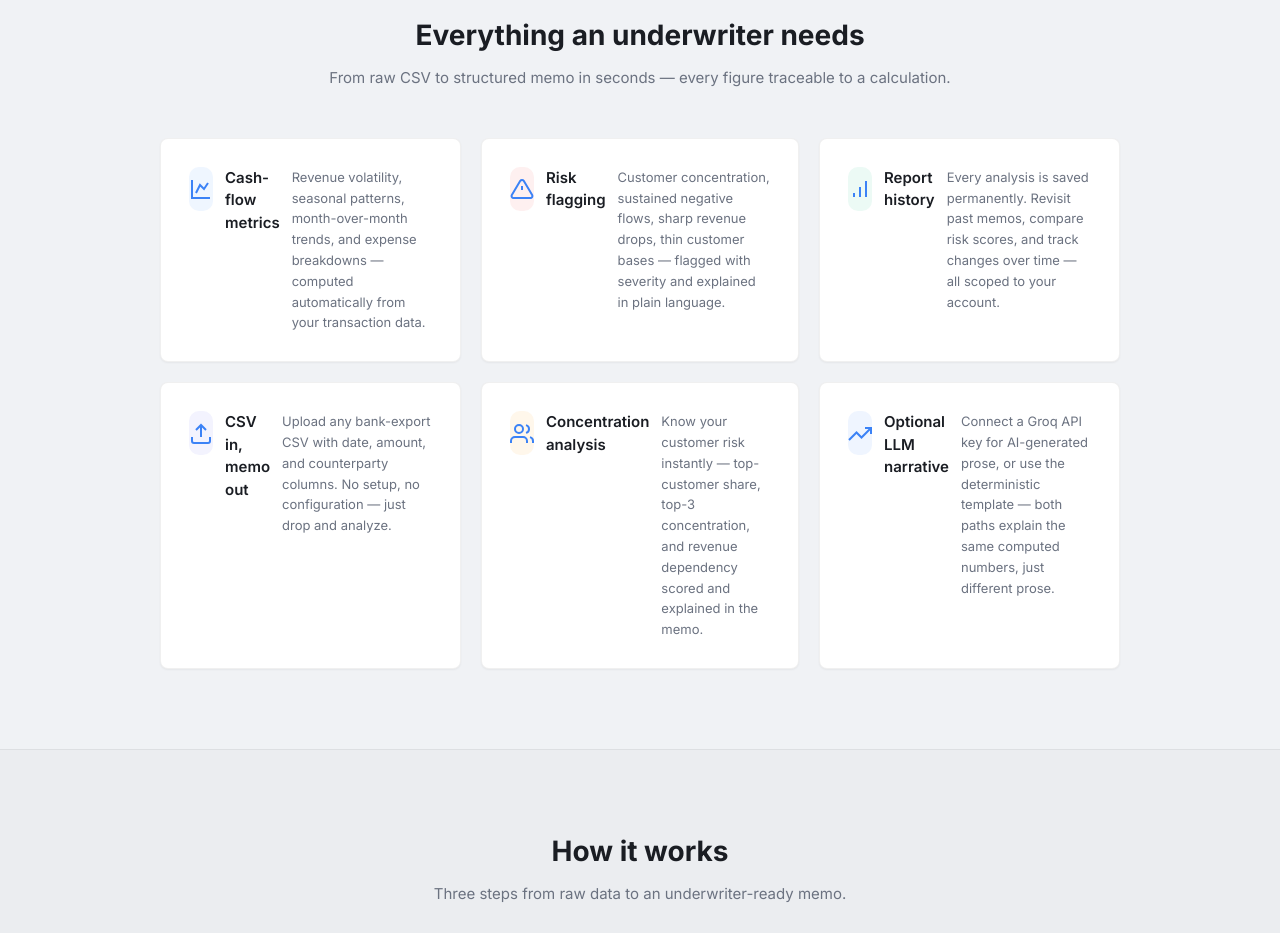
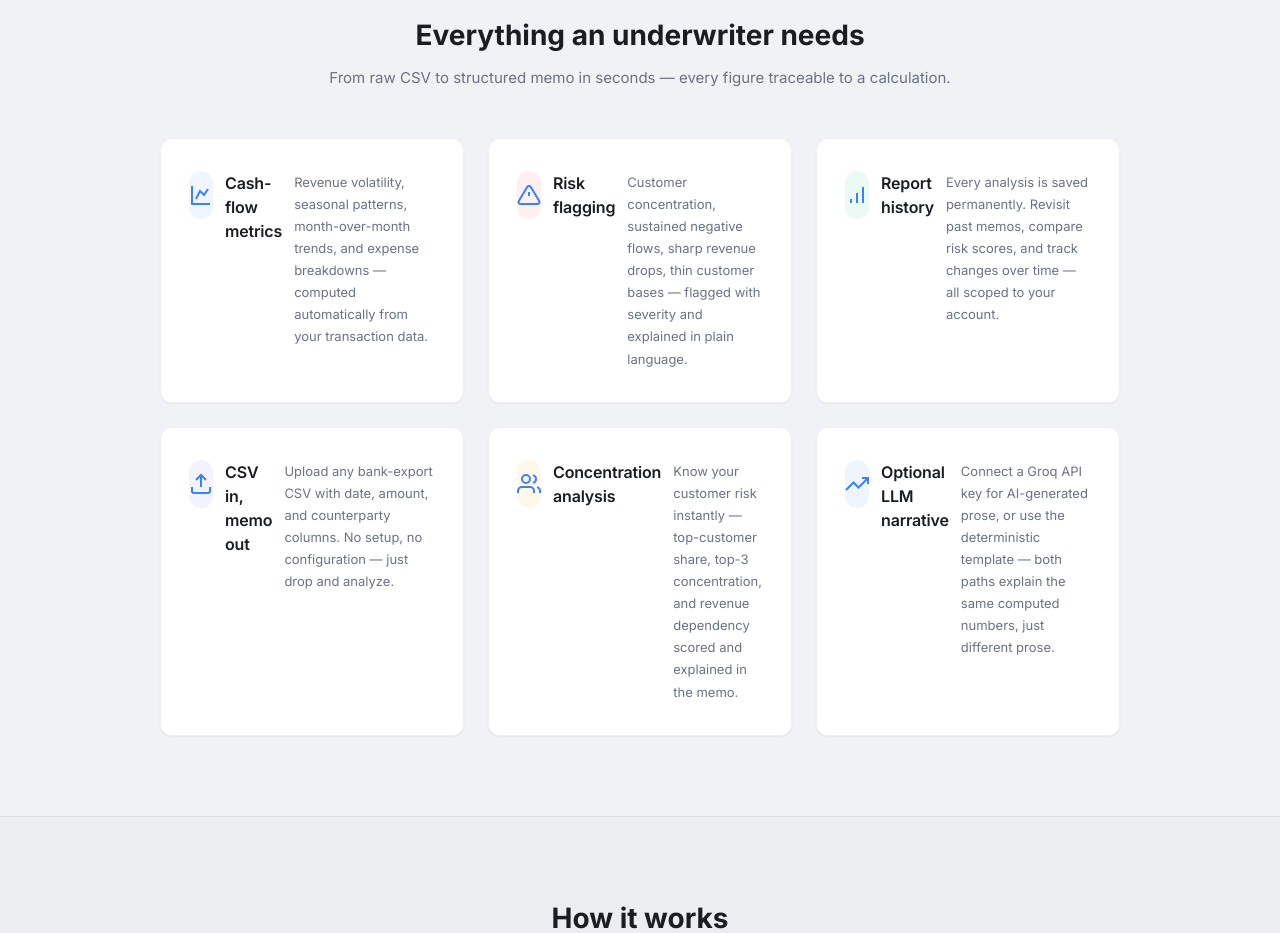
Before and after one commit to NehaKhann/sme-cashflow-explainer, a React (Vite) app in the folder frontend/: page / in a window 1280 px wide. Shown: the part 620-1553 px from the top of the page. Built offline with nearby package versions, Linux system fonts and the light colour scheme; no server answers.

Commit message:
Enhance feature cards styling with gradient accent bar, larger icons, deeper hover lift, and improved spacing

```diff
--- a/frontend/src/App.css
+++ b/frontend/src/App.css
@@ -1340,41 +1340,66 @@ body {
 .features-grid {
   display: grid;
   grid-template-columns: repeat(3, 1fr);
-  gap: 20px;
+  gap: 24px;
 }
 
 .landing .feature-card {
   background: #fff;
   border: 1px solid rgba(0,0,0,0.06);
-  border-radius: var(--radius);
-  padding: 28px;
-  transition: all var(--transition);
-}
+  border-radius: 12px;
+  padding: 32px 28px;
+  transition: all 0.25s ease;
+  position: relative;
+  overflow: hidden;
+}
+
+.landing .feature-card::before {
+  content: "";
+  position: absolute;
+  top: 0;
+  left: 0;
+  right: 0;
+  height: 3px;
+  background: linear-gradient(90deg, var(--primary), var(--accent));
+  opacity: 0;
+  transition: opacity 0.25s ease;
+}
+
+.landing .feature-card:hover::before {
+  opacity: 1;
+}
+
 .landing .feature-card:hover {
-  background: rgba(0,0,0,0.02);
-  border-color: rgba(0,0,0,0.1);
-  transform: translateY(-2px);
+  border-color: rgba(0,0,0,0.08);
+  transform: translateY(-4px);
+  box-shadow: 0 8px 24px rgba(0,0,0,0.06), 0 2px 4px rgba(0,0,0,0.04);
 }
 
 .feature-icon {
-  width: 44px;
-  height: 44px;
-  border-radius: 10px;
+  width: 48px;
+  height: 48px;
+  border-radius: 12px;
   display: flex;
   align-items: center;
   justify-content: center;
-  margin-bottom: 16px;
+  margin-bottom: 18px;
+  transition: transform 0.25s ease;
+}
+
+.landing .feature-card:hover .feature-icon {
+  transform: scale(1.08);
 }
 
 .landing .feature-card h3 {
-  font-size: 15px;
+  font-size: 16px;
   font-weight: 600;
   margin-bottom: 8px;
+  letter-spacing: -0.01em;
 }
 
 .landing .feature-card p {
   font-size: 13px;
-  line-height: 1.6;
+  line-height: 1.7;
   color: var(--text-muted);
 }
 
@@ -1788,8 +1813,9 @@ body {
   border-color: rgba(255,255,255,0.04);
 }
 .dark-mode .landing .feature-card:hover {
-  background: rgba(255,255,255,0.03);
-  border-color: rgba(255,255,255,0.06);
+  background: rgba(255,255,255,0.04);
+  border-color: rgba(255,255,255,0.08);
+  box-shadow: 0 8px 24px rgba(0,0,0,0.3), 0 2px 4px rgba(0,0,0,0.2);
 }
 
 .dark-mode .landing .btn-secondary {
```
